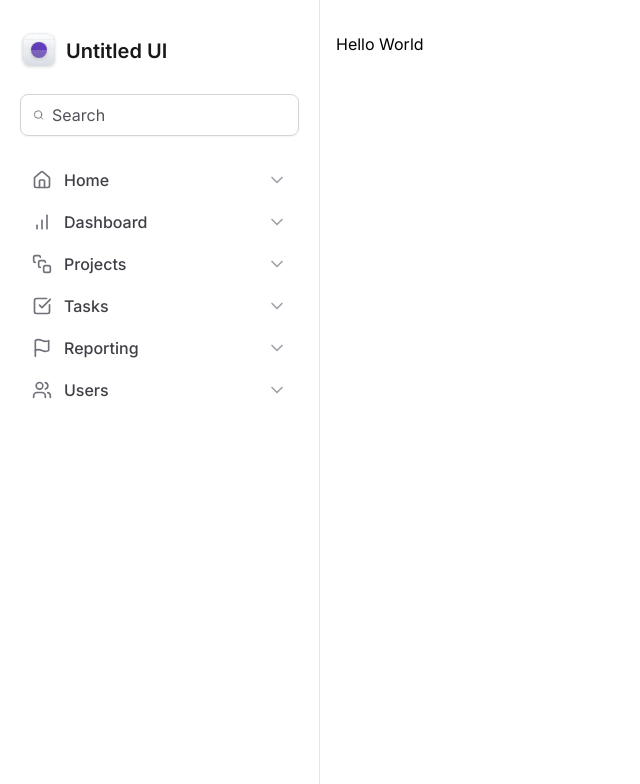
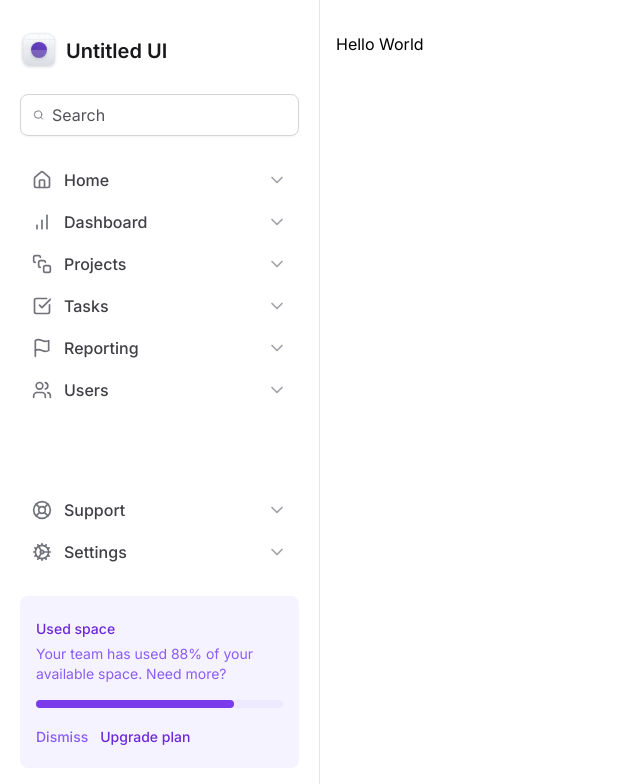
Before and after one commit to casbern/tailwind-next, a Next.js app: page / in a window 1280 px wide. Shown: the top 784 px of the page, without its empty margins (0-640 px from the left). Built offline with nearby package versions, Linux system fonts and the light colour scheme.

Commit message:
added widget

```diff
--- a/src/components/Sidebar/MainNavigation/index.tsx
+++ /dev/null
@@ -1,22 +0,0 @@
-import {
-  BarChart,
-  CheckSquare,
-  Flag,
-  Home,
-  SquareStack,
-  Users,
-} from 'lucide-react'
-import { NavItem } from './NavItem'
-
-export function MainNavigation() {
-  return (
-    <nav className="space-y-0.5">
-      <NavItem title="Home" icon={Home} />
-      <NavItem title="Dashboard" icon={BarChart} />
-      <NavItem title="Projects" icon={SquareStack} />
-      <NavItem title="Tasks" icon={CheckSquare} />
-      <NavItem title="Reporting" icon={Flag} />
-      <NavItem title="Users" icon={Users} />
-    </nav>
-  )
-}
--- /dev/null
+++ b/src/components/Sidebar/UsedSpaceWidget.tsx
@@ -0,0 +1,33 @@
+export function UsedSpaceWidget() {
+  return (
+    <div className="flex flex-col gap-4 rounded-lg bg-violet-50 px-4 py-5">
+      <div className="space-y-1">
+        <span className="text-sm/5 font-medium text-violet-700">
+          Used space
+        </span>
+        <p className="text-sm/5 text-violet-500">
+          Your team has used 88% of your available space. Need more?
+        </p>
+      </div>
+
+      <div className="h-2 rounded-full bg-violet-100">
+        <div className="h-2 w-4/5 rounded-full bg-violet-600"></div>
+      </div>
+
+      <div className="space-x-3">
+        <button
+          type="button"
+          className="text-sm font-medium text-violet-500 hover:text-violet-700"
+        >
+          Dismiss
+        </button>
+        <button
+          type="button"
+          className="text-sm font-medium text-violet-700 hover:text-violet-900"
+        >
+          Upgrade plan
+        </button>
+      </div>
+    </div>
+  )
+}
--- a/src/components/Sidebar/index.tsx
+++ b/src/components/Sidebar/index.tsx
@@ -1,10 +1,21 @@
-import { Search } from 'lucide-react'
+import {
+  Search,
+  BarChart,
+  CheckSquare,
+  Flag,
+  Home,
+  SquareStack,
+  Users,
+  LifeBuoy,
+  Cog,
+} from 'lucide-react'
 import { Logo } from './Logo'
-import { MainNavigation } from './MainNavigation'
+import { NavItem } from './NavItem'
+import { UsedSpaceWidget } from './UsedSpaceWidget'
 
 export function Sidebar() {
   return (
-    <aside className="space-y-6 border-r border-zinc-200 px-5 py-8">
+    <aside className="flex flex-col gap-6 border-r border-zinc-200 px-5 py-8">
       <Logo />
 
       <div className="flex w-full items-center gap-2 rounded-lg border border-zinc-300 px-3 py-2 shadow-sm">
@@ -16,7 +27,23 @@
         />
       </div>
 
-      <MainNavigation />
+      <nav className="space-y-0.5">
+        <NavItem title="Home" icon={Home} />
+        <NavItem title="Dashboard" icon={BarChart} />
+        <NavItem title="Projects" icon={SquareStack} />
+        <NavItem title="Tasks" icon={CheckSquare} />
+        <NavItem title="Reporting" icon={Flag} />
+        <NavItem title="Users" icon={Users} />
+      </nav>
+
+      <div className="mt-auto flex flex-col gap-6">
+        <nav className="space-y-0.5">
+          <NavItem title="Support" icon={LifeBuoy} />
+          <NavItem title="Settings" icon={Cog} />
+        </nav>
+
+        <UsedSpaceWidget />
+      </div>
     </aside>
   )
 }
```
Also changed, not shown: src/components/Sidebar/NavItem.tsx (renamed from src/components/Sidebar/MainNavigation/NavItem.tsx).
